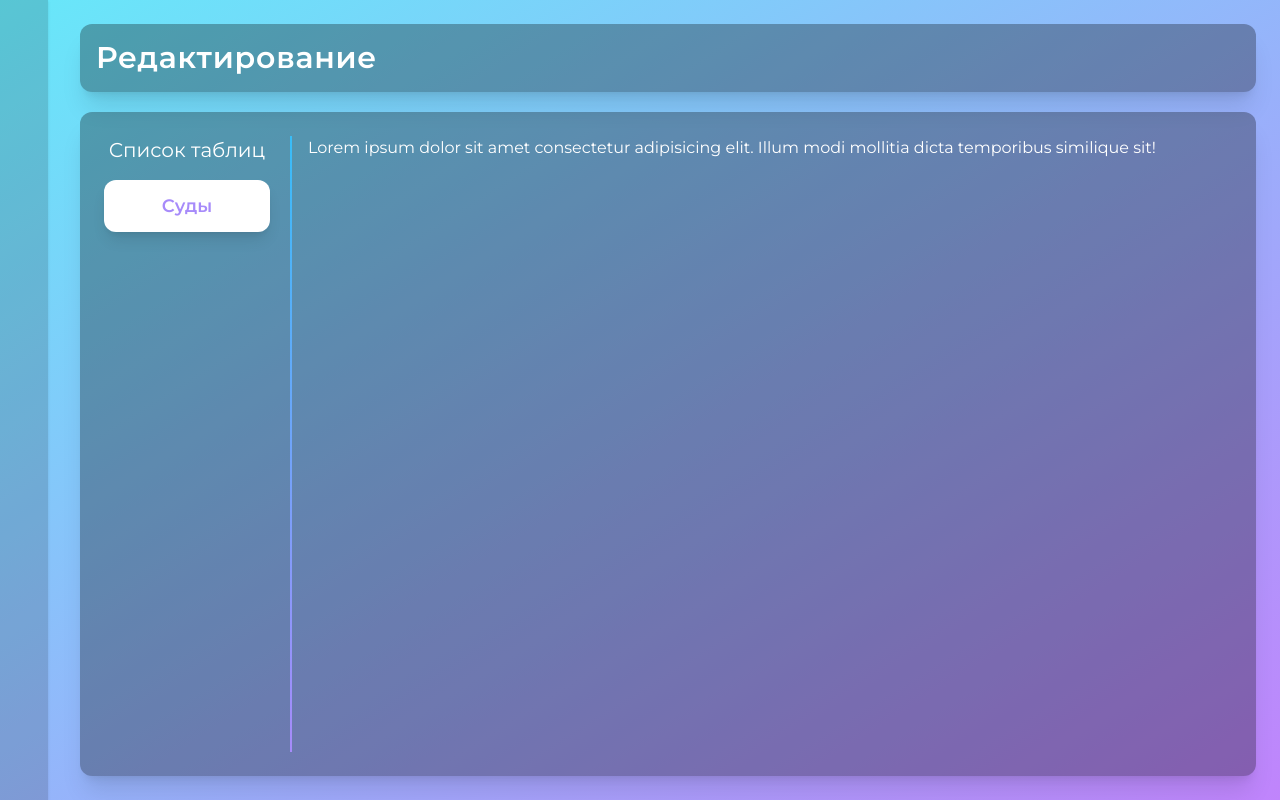
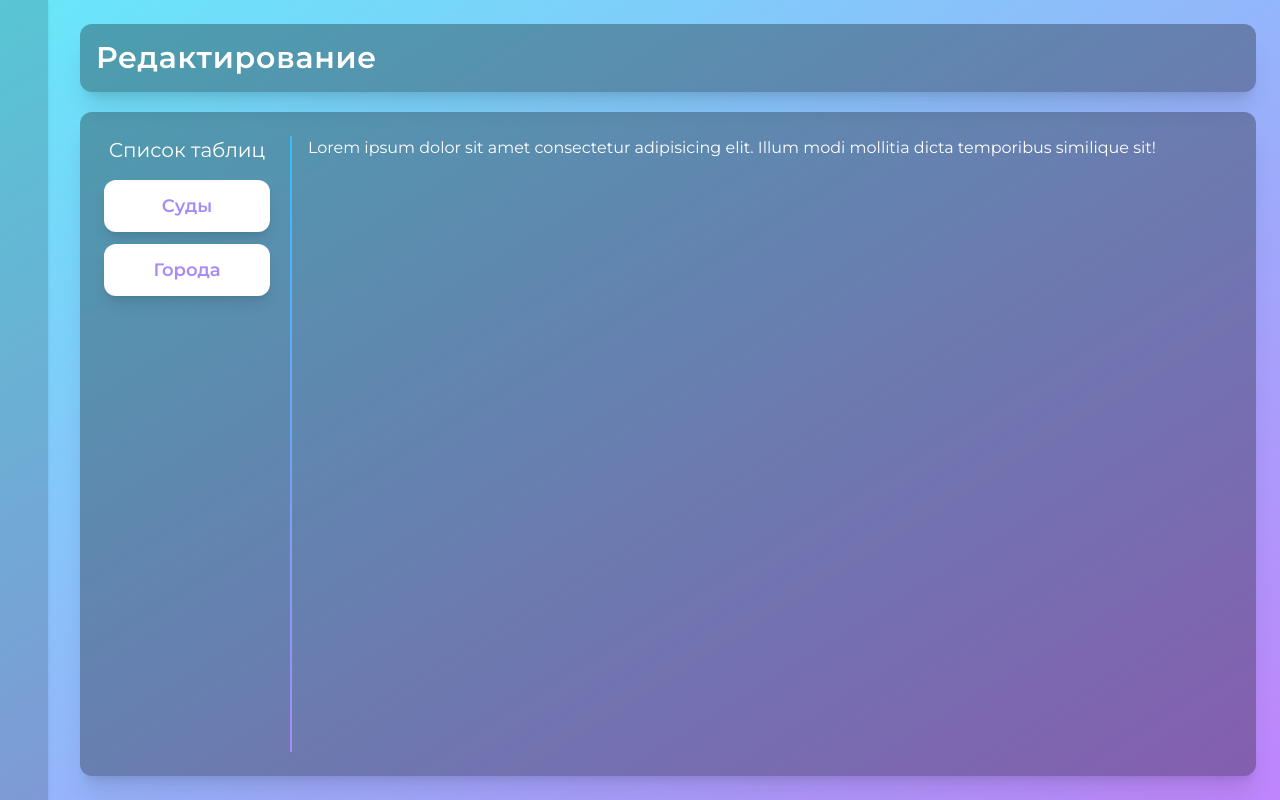
Before and after one commit to gldaniil/court-parser, a Vue app in the folder client/: page /editing in a window 1280 px wide. Built offline with nearby package versions, Linux system fonts and the light colour scheme; some icons are missing.

Commit message:
Отделяю логику кнопок в отдельный файл, добавляю стилизизацию активной кнопки

```diff
--- /dev/null
+++ b/client/src/components/UI/TheButton.vue
@@ -0,0 +1,29 @@
+<template>
+  <button
+    :class="{
+      'bg-violet-400 text-white': isActive,
+      'bg-white text-violet-400': !isActive
+    }"
+    class="shadow-lg text-lg font-semibold hover:text-violet-700 hover:bg-violet-200 duration-300 px-4 py-3 rounded-xl w-full"
+    @click="buttonClick"
+  >
+    {{ text }}
+  </button>
+</template>
+
+<script setup>
+defineProps({
+  text: {
+    type: String,
+    required: true
+  },
+  isActive: {
+    type: Boolean
+  }
+})
+const emit = defineEmits(['click-on-tab'])
+
+function buttonClick() {
+  emit('click-on-tab')
+}
+</script>
--- a/client/src/views/EditingView.vue
+++ b/client/src/views/EditingView.vue
@@ -9,13 +9,15 @@
           <h3 class="text-xl text-white text-center pb-2 mb-2">
             Список таблиц
           </h3>
-          <button
-            class="shadow-lg text-lg font-semibold bg-white text-violet-400 hover:text-white hover:bg-violet-400 duration-300 px-4 py-3 rounded-xl w-full"
-            v-for="table in tables"
-            :key="table"
-          >
-            {{ table }}
-          </button>
+          <div class="flex flex-col gap-3">
+            <TheButton
+              v-for="tab in tabs"
+              :key="tab.id"
+              :text="tab.title"
+              :isActive="tab.id === activeTab"
+              @clickOnTab="() => handleClickTab(tab.id)"
+            />
+          </div>
         </aside>
         <article class="text-white flex-auto pl-4">
           <p>
@@ -29,10 +31,27 @@
 </template>
 
 <script setup>
+import { ref } from 'vue'
 import TheTitle from '../components/TheTitle.vue'
+import TheButton from '../components/UI/TheButton.vue'
 
-const tables = ['Суды']
+const activeTab = ref(0)
+const tabs = [
+  {
+    id: 1,
+    title: 'Суды'
+  },
+  {
+    id: 2,
+    title: 'Города'
+  }
+]
 const actions = ['Добавить', 'Удалить']
+
+const handleClickTab = (id) => {
+  console.log(id)
+  activeTab.value = id
+}
 </script>
 
 <style scoped>
```
